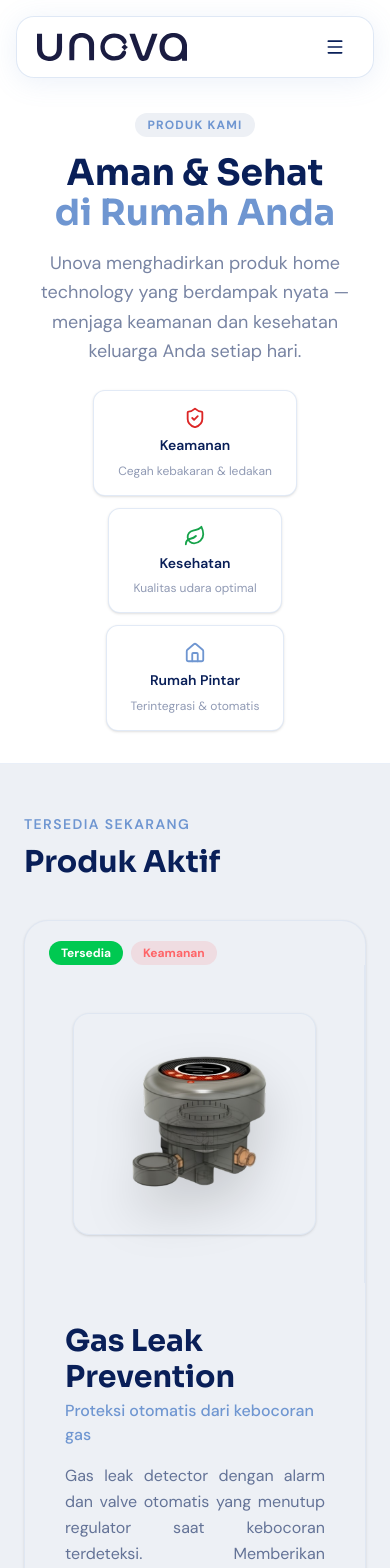
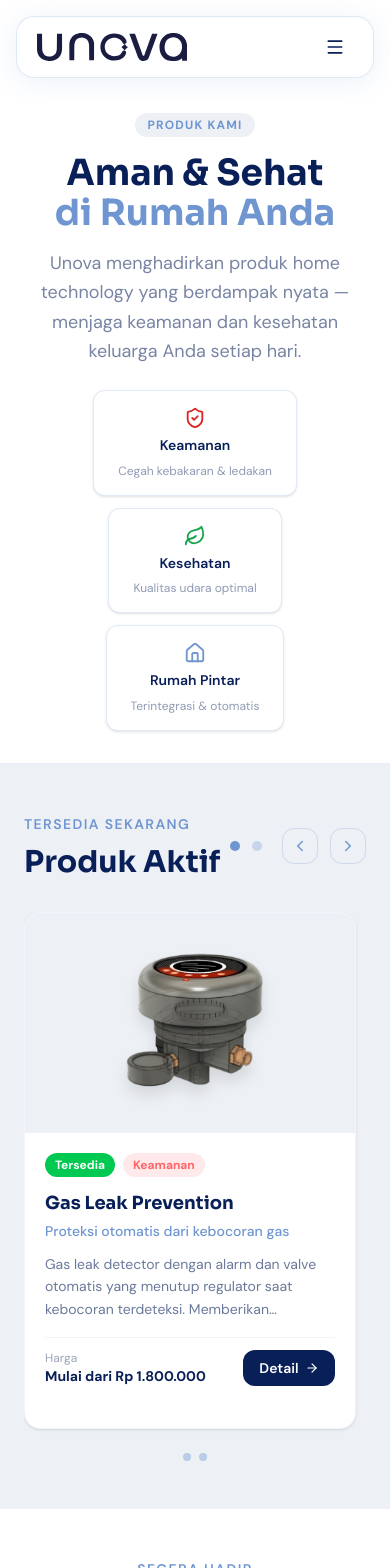
Before and after one commit to ripkie/unovaWebsite, a Next.js app: page /products in a window 390 px wide. Shown: the top 1568 px of the page. Built offline with nearby package versions, Linux system fonts and the light colour scheme.

Commit message:
update product

```diff
--- a/src/app/products/page.tsx
+++ b/src/app/products/page.tsx
@@ -1,21 +1,16 @@
+"use client";
 import Link from "next/link";
 import Image from "next/image";
-import { ArrowRight, ShieldAlert, Wind, Package, Droplets, Bell, ShieldCheck, Leaf, Home } from "lucide-react";
+import { useState } from "react";
+import { ArrowRight, ShieldAlert, Wind, Package, Droplets, Bell, ShieldCheck, Leaf, Home, ChevronLeft, ChevronRight } from "lucide-react";
 import type { Metadata } from "next";
-
-export const metadata: Metadata = {
-  title: "Produk",
-  description:
-    "Lini produk home technology Unova — solusi keamanan dan kesehatan untuk rumah Anda. Gas Leak Prevention, Humidifier & Dehumidifier 2-in-1, dan lebih banyak lagi.",
-};
 
 const products = [
   {
     id: "gas-leak-prevention",
     name: "Gas Leak Prevention",
     tagline: "Proteksi otomatis dari kebocoran gas",
-    description:
-      "Gas leak detector dengan alarm dan valve otomatis yang menutup regulator saat kebocoran terdeteksi. Memberikan perlindungan cepat untuk mencegah risiko kebakaran dan ledakan pada sistem gas.",
+    description: "Gas leak detector dengan alarm dan valve otomatis yang menutup regulator saat kebocoran terdeteksi. Memberikan perlindungan cepat untuk mencegah risiko kebakaran dan ledakan pada sistem gas.",
     image: "/images/fotoProduct/FP-Gas_Leak.png",
     badge: "Tersedia",
     badgeColor: "bg-green-500",
@@ -29,18 +24,27 @@ const products = [
       { icon: Package, text: "Valve otomatis menutup regulator" },
     ],
   },
+  {
+    id: "humidifier-dehumidifier-2in1",
+    name: "Humidifier & Dehumidifier 2in1",
+    tagline: "Jaga kelembapan udara rumah secara otomatis",
+    description: "Satu perangkat dua fungsi — tambah kelembapan saat terlalu kering, kurangi saat terlalu lembap. Dilengkapi sensor PM2.5, mode senyap, dan kontrol penuh via aplikasi.",
+    image: "/images/fotoProduct/FP-Humidifier.jpeg",
+    badge: "Tidak Tersedia",
+    badgeColor: "bg-gray-400",
+    focus: "Kesehatan",
+    focusColor: "text-green-600 bg-green-500/10",
+    specs: ["Auto Humidity Control", "Sensor PM2.5", "Quiet mode <25dB", "App Control"],
+    price: "Segera Hadir",
+    highlights: [
+      { icon: Droplets, text: "Kontrol kelembapan otomatis" },
+      { icon: Wind, text: "Filter udara PM2.5" },
+      { icon: Bell, text: "Notifikasi & kontrol via app" },
+    ],
+  },
 ];
 
 const comingSoon = [
-  {
-    id: "humidifier-dehumidifier-2in1",
-    name: "Humidifier & Dehumidifier 2-in-1",
-    desc: "Jaga kelembapan udara rumah secara otomatis — tambah saat terlalu kering, kurangi saat terlalu lembap. Dilengkapi sensor PM2.5 dan kontrol via aplikasi.",
-    icon: Droplets,
-    focus: "Kesehatan",
-    eta: "Q3 2025",
-    features: ["Auto humidity control", "Sensor PM2.5", "Quiet mode <25dB", "App control"],
-  },
   {
     id: "air-quality-monitor",
     name: "Air Quality Monitor",
@@ -62,6 +66,13 @@ const comingSoon = [
 ];
 
 export default function ProductsPage() {
+  const [current, setCurrent] = useState(0);
+
+  const prev = () => setCurrent((c) => (c - 1 + products.length) % products.length);
+  const next = () => setCurrent((c) => (c + 1) % products.length);
+
+  const product = products[current];
+
   return (
     <>
       {/* Header */}
@@ -84,10 +95,7 @@ export default function ProductsPage() {
               { icon: Leaf, label: "Kesehatan", desc: "Kualitas udara optimal", color: "#16a34a" },
               { icon: Home, label: "Rumah Pintar", desc: "Terintegrasi & otomatis", color: "#6F96D1" },
             ].map((tag) => (
-              <div
-                key={tag.label}
-                className="flex flex-col items-center text-center gap-2 px-6 py-4 rounded-xl bg-white border border-[#6F96D1]/20 shadow-sm min-w-[140px]"
-              >
+              <div key={tag.label} className="flex flex-col items-center text-center gap-2 px-6 py-4 rounded-xl bg-white border border-[#6F96D1]/20 shadow-sm min-w-[140px]">
                 <tag.icon size={22} style={{ color: tag.color }} />
                 <div className="text-brand-navy text-sm font-semibold leading-tight">{tag.label}</div>
                 <div className="text-brand-navy/45 text-xs">{tag.desc}</div>
@@ -97,42 +105,48 @@ export default function ProductsPage() {
         </div>
       </section>
 
-      {/* Available Products */}
+      {/* Available Products — Swipeable */}
       <section className="py-12 bg-brand-light">
         <div className="max-w-7xl mx-auto px-6">
-          <div className="mb-10">
+          <div className="flex items-center justify-between mb-8">
+            <div>
               <span className="text-brand-blue text-sm font-semibold tracking-widest uppercase">Tersedia Sekarang</span>
               <h2 className="mt-2 text-3xl font-display font-bold text-brand-navy">Produk Aktif</h2>
             </div>
+            {/* Nav arrows */}
+            <div className="flex items-center gap-3">
+              {products.map((_, i) => (
+                <button
+                  key={i}
+                  onClick={() => setCurrent(i)}
+                  className="w-2.5 h-2.5 rounded-full transition-all"
+                  style={{ background: i === current ? "#6F96D1" : "rgba(111,150,209,0.3)" }}
+                />
+              ))}
+              <button onClick={prev} className="w-9 h-9 rounded-xl border border-[#6F96D1]/25 flex items-center justify-center hover:bg-white transition-colors ml-2">
+                <ChevronLeft size={18} style={{ color: "#6F96D1" }} />
+              </button>
+              <button onClick={next} className="w-9 h-9 rounded-xl border border-[#6F96D1]/25 flex items-center justify-center hover:bg-white transition-colors">
+                <ChevronRight size={18} style={{ color: "#6F96D1" }} />
+              </button>
+            </div>
+          </div>
 
-          {products.map((product) => (
-            <div key={product.id} className="rounded-3xl border border-brand-blue/10 overflow-hidden shadow-sm hover:shadow-xl hover:shadow-brand-blue/10 transition-all duration-500" style={{ background: "#EDF0F5" }}>
-              {/* Badges — kiri atas card */}
+          {/* Desktop card */}
+          <div className="hidden md:block">
+            <div className="rounded-3xl border border-brand-blue/10 overflow-hidden shadow-sm transition-all duration-500" style={{ background: "#EDF0F5" }}>
               <div className="flex gap-2 flex-wrap px-6 pt-5">
                 <span className={`px-3 py-1 rounded-full text-white text-xs font-bold ${product.badgeColor}`}>{product.badge}</span>
                 <span className={`px-3 py-1 rounded-full text-xs font-bold ${product.focusColor}`}>{product.focus}</span>
               </div>
               <div className="grid lg:grid-cols-2 gap-0">
-                {/* Image */}
                 <div className="relative flex items-center justify-center p-12 border-r border-brand-blue/10" style={{ background: "#EDF0F5" }}>
-                  <div className="bg-[#edf0f57b] rounded-2xl p-8 shadow-sm border border-brand-blue/10">
-                    <Image
-                      src={product.image}
-                      alt={product.name}
-                      width={360}
-                      height={360}
-                      className="object-contain drop-shadow-2xl hover:scale-105 transition-transform duration-700"
-                    />
+                  <Image src={product.image} alt={product.name} width={360} height={360} className="object-contain drop-shadow-2xl hover:scale-105 transition-transform duration-700" />
                 </div>
-                </div>
-
-                {/* Info */}
-                <div className="p-10 lg:p-14 flex flex-col justify-center">
+                <div className="p-10 lg:p-14 flex flex-col justify-center bg-white">
                   <h2 className="text-3xl font-display font-bold text-brand-navy">{product.name}</h2>
                   <p className="mt-1 text-brand-blue font-medium">{product.tagline}</p>
                   <p className="mt-4 text-brand-navy/60 leading-relaxed text-justify">{product.description}</p>
-
-                  {/* Key highlights */}
                   <div className="mt-6 space-y-2">
                     {product.highlights.map((h) => (
                       <div key={h.text} className="flex items-center gap-3 p-3 rounded-xl bg-brand-light">
@@ -143,33 +157,80 @@ export default function ProductsPage() {
                       </div>
                     ))}
                   </div>
-
-                  {/* Specs pills */}
                   <div className="mt-6 flex flex-wrap gap-2">
                     {product.specs.map((spec) => (
-                      <span key={spec} className="px-3 py-1.5 rounded-lg bg-brand-light border border-brand-blue/15 text-brand-navy/60 text-xs font-semibold">
-                        {spec}
-                      </span>
+                      <span key={spec} className="px-3 py-1.5 rounded-lg bg-brand-light border border-brand-blue/15 text-brand-navy/60 text-xs font-semibold">{spec}</span>
                     ))}
                   </div>
-
                   <div className="mt-8 pt-6 border-t border-brand-blue/10">
                     <div className="text-brand-navy/50 text-sm mb-1">Harga</div>
                     <div className="text-2xl font-display font-bold text-brand-navy">{product.price}</div>
                   </div>
-
                   <div className="mt-6 flex gap-3 flex-wrap">
+                    {product.badge === "Tersedia" ? (
+                      <>
                         <Link href={`/products/${product.id}`} className="group inline-flex items-center gap-2 px-6 py-3 rounded-xl bg-brand-navy text-white font-semibold hover:bg-brand-blue transition-colors">
                           Detail Produk<ArrowRight size={16} className="group-hover:translate-x-1 transition-transform" />
                         </Link>
                         <Link href="/contact-us" className="inline-flex items-center gap-2 px-6 py-3 rounded-xl border border-brand-blue/30 text-brand-navy font-semibold hover:bg-brand-light transition-colors">
                           Minta Demo
                         </Link>
+                      </>
+                    ) : (
+                      <Link href="/contact-us" className="inline-flex items-center gap-2 px-6 py-3 rounded-xl border border-brand-blue/30 text-brand-navy font-semibold hover:bg-brand-light transition-colors">
+                        Daftar Notifikasi
+                      </Link>
+                    )}
                   </div>
                 </div>
               </div>
             </div>
+          </div>
+
+          {/* Mobile — swipeable simple cards */}
+          <div className="md:hidden">
+            <div
+              className="flex gap-4 overflow-x-auto scrollbar-hide pb-4 snap-x snap-mandatory"
+            >
+              {products.map((p) => (
+                <div key={p.id} className="snap-center shrink-0 w-[85vw] rounded-2xl border border-brand-blue/10 bg-white shadow-sm overflow-hidden">
+                  <div className="bg-[#EDF0F5] flex items-center justify-center p-6" style={{ height: 220 }}>
+                    <Image src={p.image} alt={p.name} width={180} height={180} className="object-contain drop-shadow-xl" />
+                  </div>
+                  <div className="p-5">
+                    <div className="flex gap-2 mb-3">
+                      <span className={`px-2.5 py-1 rounded-full text-white text-xs font-bold ${p.badgeColor}`}>{p.badge}</span>
+                      <span className={`px-2.5 py-1 rounded-full text-xs font-bold ${p.focusColor}`}>{p.focus}</span>
+                    </div>
+                    <h3 className="font-display font-bold text-brand-navy text-lg">{p.name}</h3>
+                    <p className="mt-1 text-brand-blue text-sm font-medium">{p.tagline}</p>
+                    <p className="mt-3 text-brand-navy/60 text-sm leading-relaxed line-clamp-3">{p.description}</p>
+                    <div className="mt-4 pt-3 border-t border-brand-blue/10 flex items-center justify-between">
+                      <div>
+                        <div className="text-brand-navy/40 text-xs">Harga</div>
+                        <div className="text-brand-navy font-bold text-sm">{p.price}</div>
+                      </div>
+                      {p.badge === "Tersedia" ? (
+                        <Link href={`/products/${p.id}`} className="inline-flex items-center gap-1.5 px-4 py-2 rounded-xl bg-brand-navy text-white text-sm font-semibold">
+                          Detail <ArrowRight size={14} />
+                        </Link>
+                      ) : (
+                        <Link href="/contact-us" className="inline-flex items-center gap-1.5 px-4 py-2 rounded-xl border border-brand-blue/30 text-brand-navy text-sm font-semibold">
+                          Notifikasi
+                        </Link>
+                      )}
+                    </div>
+                  </div>
+                </div>
               ))}
+            </div>
+            {/* Dot indicators mobile */}
+            <div className="flex justify-center gap-2 mt-2">
+              {products.map((_, i) => (
+                <div key={i} className="w-2 h-2 rounded-full" style={{ background: "rgba(111,150,209,0.4)" }} />
+              ))}
+            </div>
+          </div>
         </div>
       </section>
 
@@ -183,7 +244,7 @@ export default function ProductsPage() {
               Kami terus berinovasi. Berikut produk-produk yang sedang dalam pengembangan.
             </p>
           </div>
-          <div className="grid md:grid-cols-3 gap-6">
+          <div className="grid md:grid-cols-2 gap-6">
             {comingSoon.map((p) => (
               <div key={p.name} className="p-8 rounded-2xl border-2 border-dashed border-brand-blue/20 bg-brand-light/50 hover:border-brand-blue/40 transition-colors group">
                 <div className="flex items-center justify-between mb-4">
@@ -192,9 +253,7 @@ export default function ProductsPage() {
                   </div>
                   <span className="text-xs font-bold text-brand-navy/30 bg-brand-navy/5 px-2 py-1 rounded-lg">{p.eta}</span>
                 </div>
-                <span className="text-xs font-semibold px-2 py-0.5 rounded-md bg-brand-blue/10 text-brand-blue">
-                  {p.focus}
-                </span>
+                <span className="text-xs font-semibold px-2 py-0.5 rounded-md bg-brand-blue/10 text-brand-blue">{p.focus}</span>
                 <h3 className="font-display font-bold text-brand-navy text-lg mt-3">{p.name}</h3>
                 <p className="mt-2 text-brand-navy/50 text-sm leading-relaxed">{p.desc}</p>
                 <ul className="mt-4 space-y-1.5">
```
Also changed, not shown: public/images/fotoProduct/FP-Humidifier.jpeg (added). Lines whose indentation alone changed are shown as unchanged.
